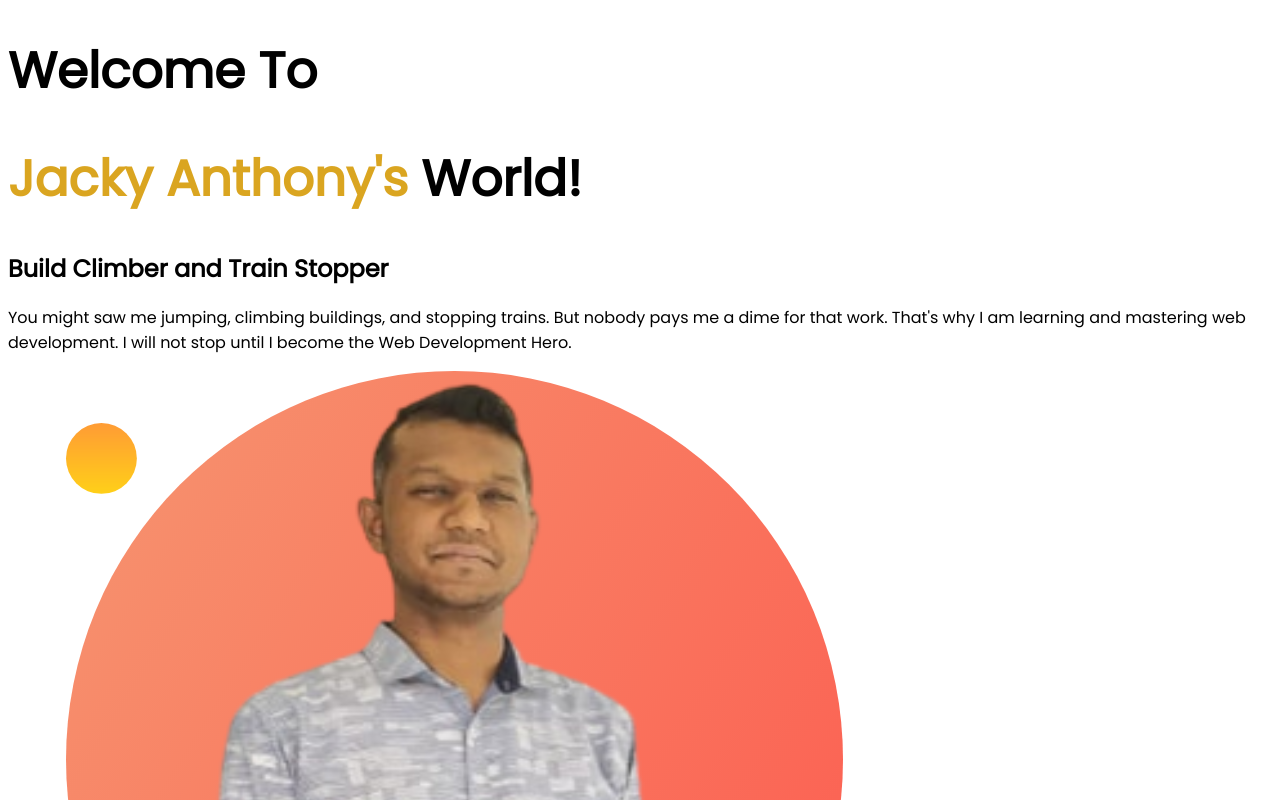
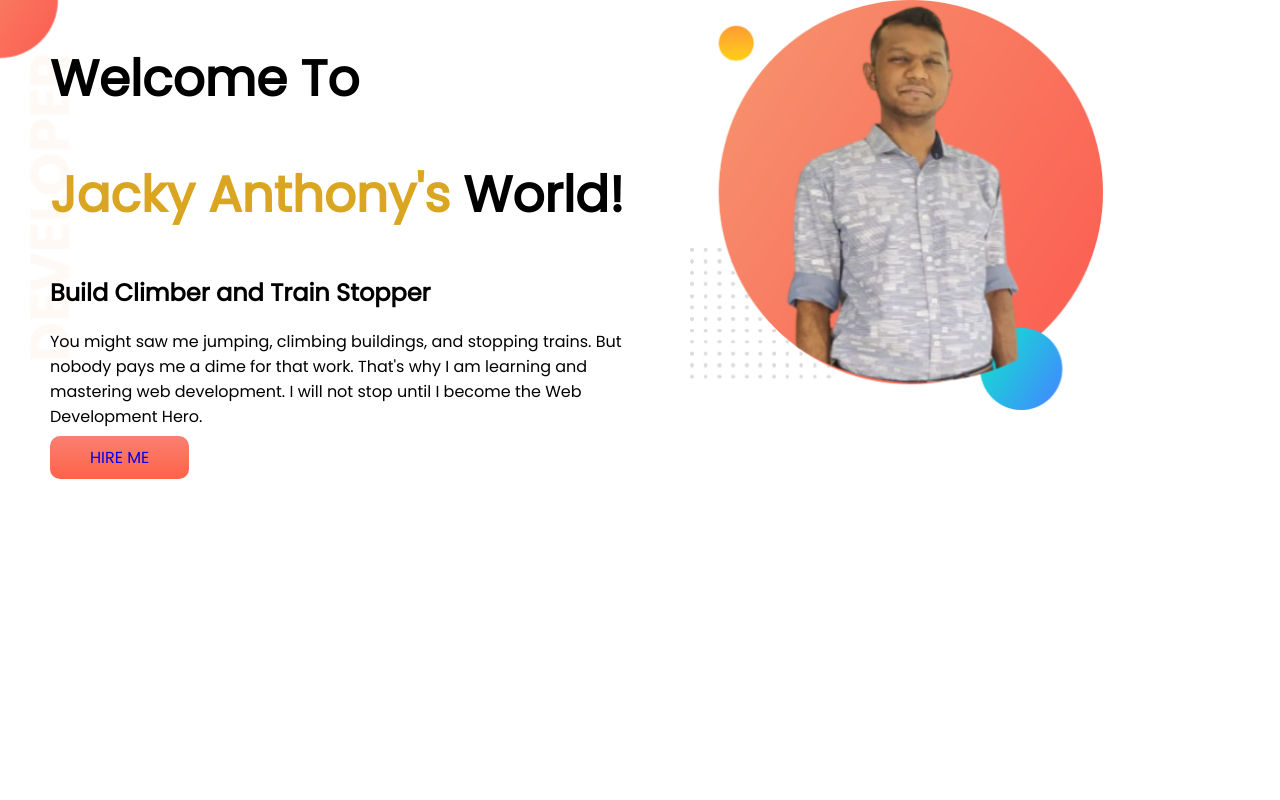
Before and after one commit to Anthony40134480/Jacky-s-portfolio, a plain HTML site: page index.html in a window 1280 px wide. Shown: the top 800 px of the page. Drawn offline with Linux system fonts and the light colour scheme.

Commit message:
added top banner

```diff
--- a/index.html
+++ b/index.html
@@ -11,10 +11,17 @@
     <link rel="stylesheet" href="style.css">
 </head>
 <body>
-    <h1>Welcome To</h1>
-    <h1><span id="heading-name-color">Jacky Anthony's</span> World!</h1>
-    <h2>Build Climber and Train Stopper</h2>
-    <p>You might saw me jumping, climbing buildings, and stopping trains. But nobody pays me a dime for that work. That's why I am learning and mastering web development. I will not stop until I become the Web Development Hero.</p>
-    <img src="images/jacky-bg.png" alt="">
+    <section class="top-banner">
+        <div class="half-width">
+            <h1>Welcome To</h1>
+            <h1><span id="heading-name-color">Jacky Anthony's</span> World!</h1>
+            <h2>Build Climber and Train Stopper</h2>
+            <p>You might saw me jumping, climbing buildings, and stopping trains. But nobody pays me a dime for that work. That's why I am learning and mastering web development. I will not stop until I become the Web Development Hero.</p>
+            <a class="link-button" target="_blank" href="https://www.youtube.com/watch?v=CSB8DohoFfA">HIRE ME</a>
+        </div>
+        <div class="half-width">
+            <img src="images/jacky-bg.png" alt="">
+        </div>
+    </section>
 </body>
 </html>
--- a/style.css
+++ b/style.css
@@ -3,6 +3,7 @@ body{
     font-family: 'Bebas Neue', cursive;
     font-family: 'Lobster', cursive;
     font-family: 'Poppins', sans-serif;
+    margin: 0%;
 }
 #heading-name-color{
     color: goldenrod;
@@ -10,3 +11,23 @@ body{
 h1{
     font-size: 50px;
 }
+section{
+    display: flex;
+}
+.half-width{
+    width: 50%;
+    margin-left: 50px;
+}
+.half-width img{
+    width: 70%;
+}
+.link-button{
+    background-image: linear-gradient(salmon, tomato);
+    padding: 10px 40px;
+    text-decoration:none;
+    border-radius: 10px;
+}
+.top-banner{
+    background-image: url(images/top-banner.png);
+    background-repeat: no-repeat;
+}
```
